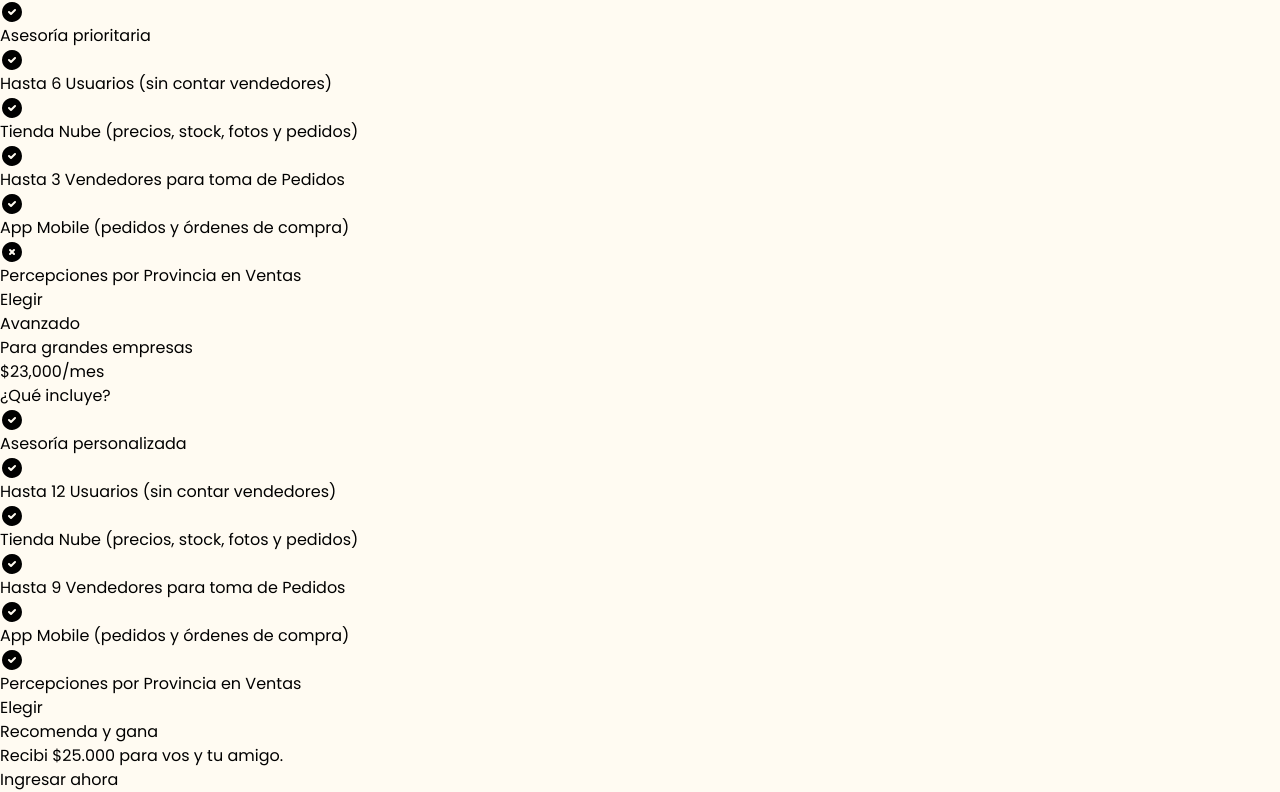
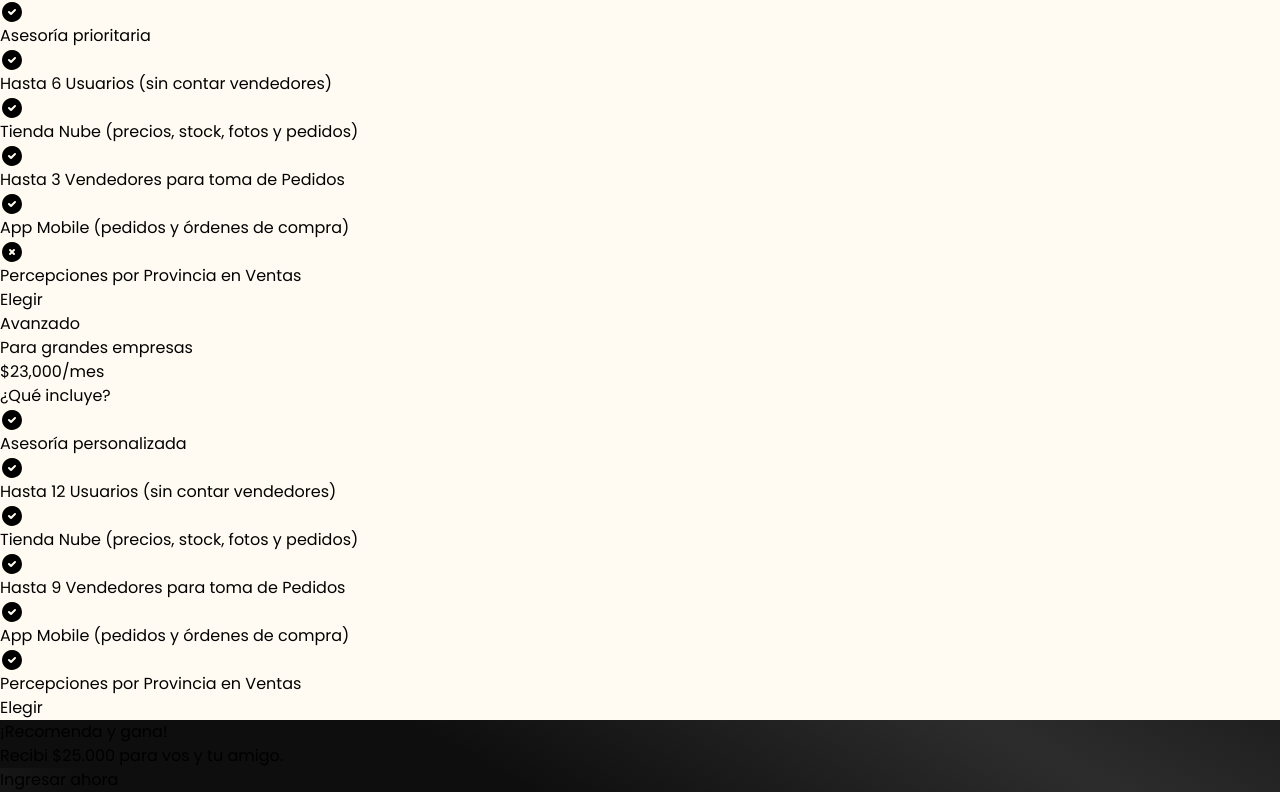
Before and after one commit to francoogilli/Fidel, a React (Vite) app: page / in a window 1280 px wide. Shown: the part 2066-2858 px from the top of the page. Built offline with nearby package versions, Linux system fonts and the light colour scheme.

Commit message:
Agregar color a la seccion referidos

```diff
--- a/src/components/referred.tsx
+++ b/src/components/referred.tsx
@@ -1,9 +1,9 @@
 export default function Referred() {
   return (
-    <div className="py-10 md:space-x-6 gap-y-2 flex flex-col md:flex-row justify-center items-center bg-gradient-to-br from-[#fbf5e9] to-[#fffbf2] rounded-3xl border border-[#ffdede]">
-      <p className="text-4xl font-bold tracking-tight">Recomenda y gana</p>
-      <p className="md:w-44 font-medium">Recibi $25.000 para vos y tu amigo.</p>
-      <button className="bg-gradient-to-r from-[#1c1c1c] to-[#3d3d3d] text-white font-medium rounded-2xl text-sm px-7 mt-5 md:mt-0 py-3 text-center">
+    <div className="py-10 md:space-x-6 gap-y-2 flex flex-col md:flex-row justify-center items-center fondo rounded-3xl border border-[#ffdede]">
+      <p className="text-4xl font-bold tracking-tight text-white">¡Recomenda y gana!</p>
+      <p className="md:w-44 font-medium text-white">Recibi $25.000 para vos y tu amigo.</p>
+      <button className="fondo2 border-[2px] border-[#353535] text-white font-normal rounded-2xl text-sm px-7 mt-5 md:mt-0 py-3 text-center">
         Ingresar ahora
       </button>
     </div>
--- a/src/index.css
+++ b/src/index.css
@@ -101,7 +101,13 @@
 }
 
 
+.fondo {
+  background: linear-gradient(208.4719273485145deg, rgb(31, 31, 31) 0%, rgb(44, 44, 44) 20.3125%, rgb(43, 43, 43) 23.800522089004517%, rgb(14, 14, 14) 62.338095903396606%);
+}
 
+.fondo2 {
+  background: linear-gradient(131.833deg, rgba(43, 43, 43, 0.3) 0%, rgba(14, 14, 14, 0.3) 65.625%);
+}
 
 body {
   background-color: #fffbf2;
```
